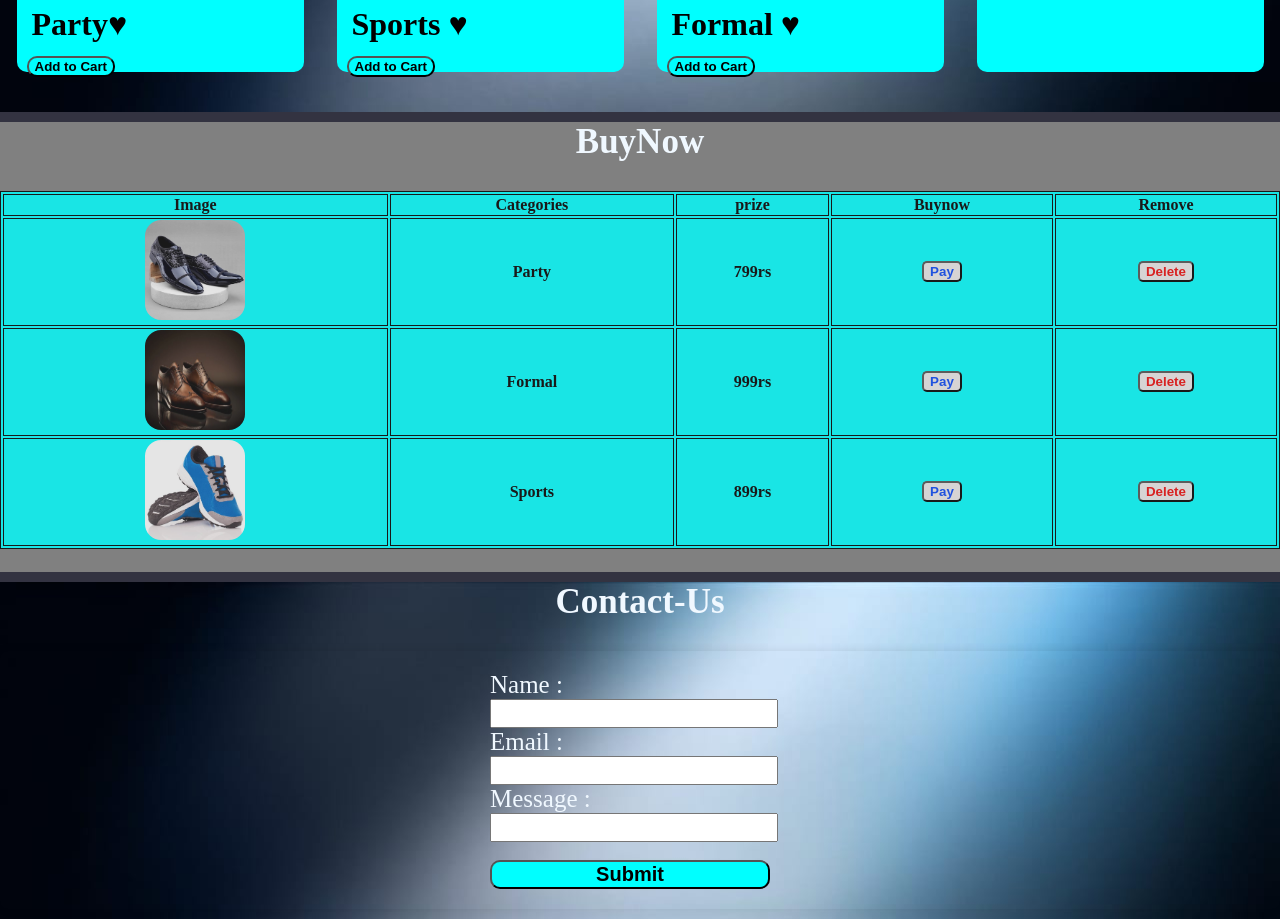
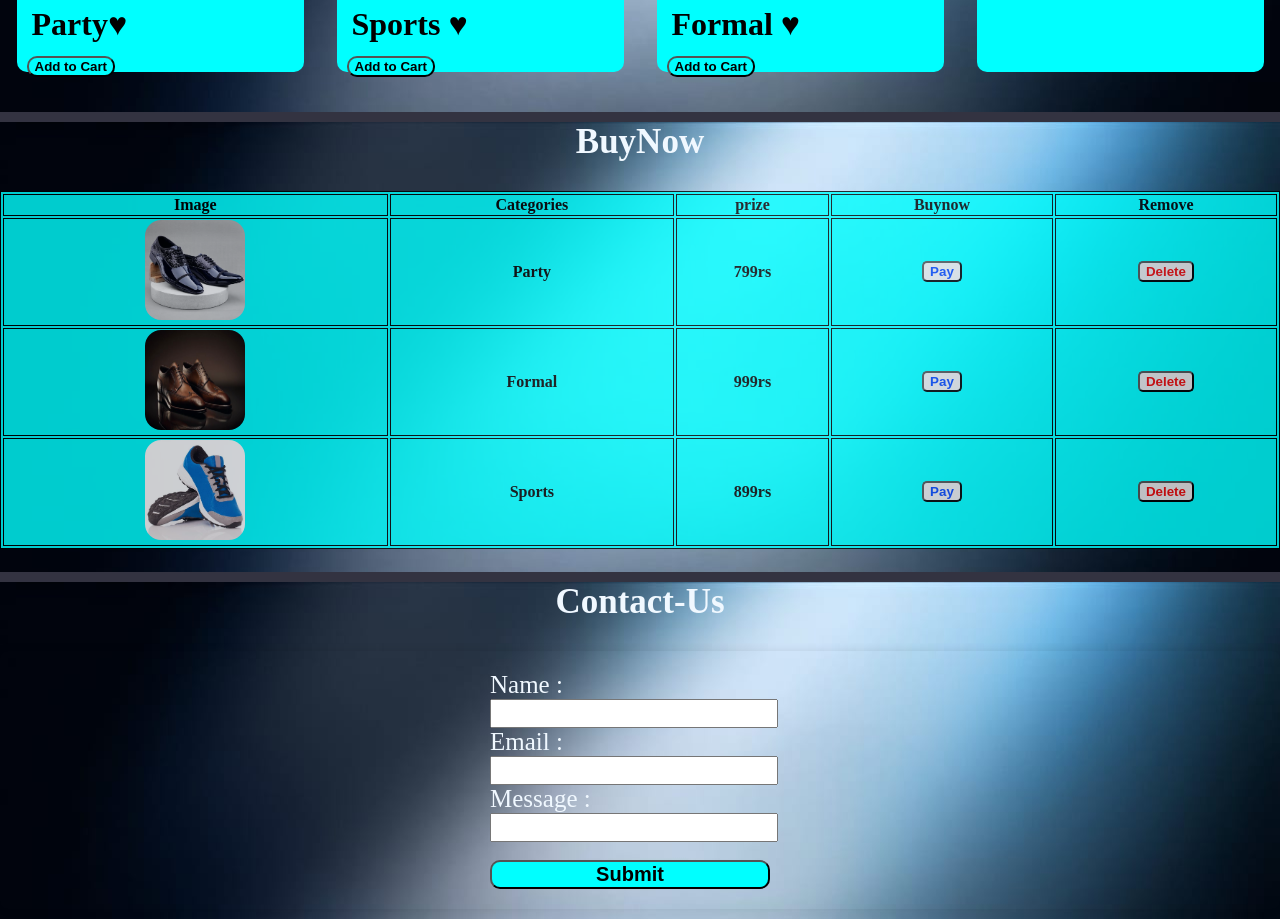
Before and after one commit to Ajaykumar2543/Shoes_SH, a plain HTML site: page index.html in a window 1280 px wide. Shown: the part 1496-2415 px from the top of the page. Drawn offline with Linux system fonts and the light colour scheme.

Commit message:
Update index.css

```diff
--- a/index.css
+++ b/index.css
@@ -1,5 +1,5 @@
 body {
-  background-image: url(images/Banner.jpeg);
+  background-image: url(Banner.jpeg);
   background-repeat: no-repeat;
   background-size: 100% 610px;
   margin: 0;
@@ -132,7 +132,7 @@ header > a {
   height: 450px;
   margin-top: 5px;
   background-color: gray;
-  background-image: url(./images/bg-img.jpg);
+  background-image: url(bg-img.jpg);
 
 }
 .buy-now > h2 {
```
